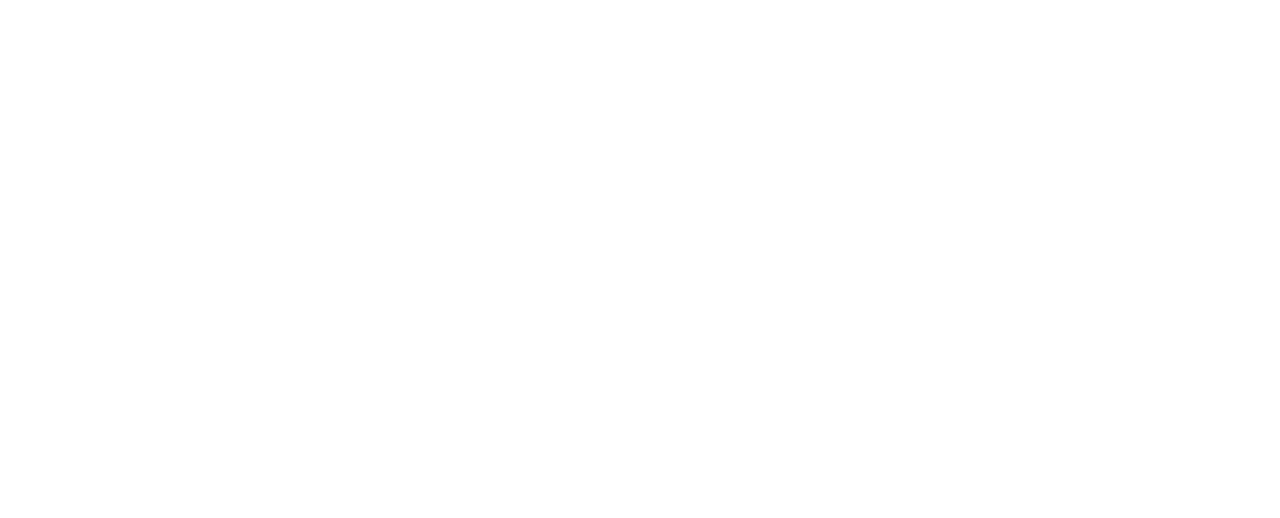
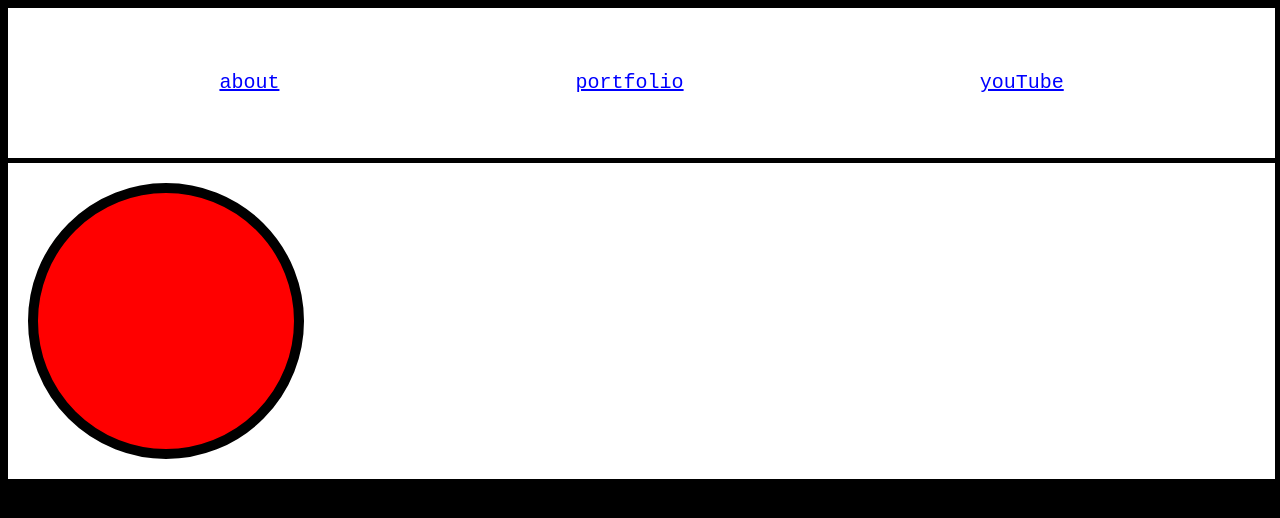
Before and after one commit to balamusia/portfolio_home, a plain HTML site: page index.html in a window 1280 px wide. Drawn offline with Linux system fonts and the light colour scheme.

Commit message:
blahblahblah

```diff
--- a/index.html
+++ b/index.html
@@ -1,21 +1,117 @@
 <style>
+
+
+  body{
+
+    width: 99vw;
+    background: black;
+    font-family: monospace;
+    font-size: 2vw;
+
+  }
+
+  nav {
+    display: flex;
+    justify-content: space-around;
+    font-size: 20px;
+  }
+
+
+
+
+  .navLink{
+    transition: all 0.3s;
+    color: blue;
+  }
+
+  .navLink:hover{
+    transition: all 0.3s;
+    font-size: 30px;
+    color: pink;
+    background-color: blue;
+    box-shadow: 5px 5px 5px black;
+
+  }
 
 .parent {
 display: grid;
 grid-template-columns: repeat(3, 1fr);
-grid-template-rows: repeat(2, 1fr);
+grid-template-rows: (1fr 3fr);
 grid-column-gap: 0px;
-grid-row-gap: 0px;
+grid-row-gap: 5px;
 }
 
-.div1 { grid-area: 1 / 1 / 2 / 4; }
-.div2 { grid-area: 2 / 1 / 3 / 2; }
-.div3 { grid-area: 2 / 2 / 3 / 3; }
-.div4 { grid-area: 2 / 3 / 3 / 4; }
+.div1 {
+  grid-area: 1 / 1 / 2 / 4;
+  background: white;
+    padding: 5%
+
+
+  }
+
+
+.div2 {
+  grid-area: 2 / 1 / 3 / 2;
+  background: white;
+  }
+
+.div3 {
+  grid-area: 2 / 2 / 3 / 3;
+  background: white;
+  }
+
+.div4 {
+  grid-area: 2 / 3 / 3 / 4;
+  background: white;
+  }
+
+
+  .videos{
+
+    background-color: red;
+    border-radius: 50%;
+    border: solid black;
+    border-width: 10px;
+    width: 20vw;
+    height: 20vw;
+    margin: 20px;
+
+  }
 
 
 </style>
 
 <body>
 
+  <div class="parent">
+    <div class="div1">
+      <nav>
+
+        <a class="navLink" href="#">about</a>
+        <a class="navLink" href="#">portfolio</a>
+        <a class="navLink" href="#">youTube</a>
+
+      </nav>
+    </div>
+
+    <div class="div2">
+
+      <div class="videos">
+
+      </div>
+
+    </div>
+
+    <div class="div3">
+
+    </div>
+
+    <div class="div4">
+
+    </div>
+
+  </div>
+
+
+
 </body>
```
